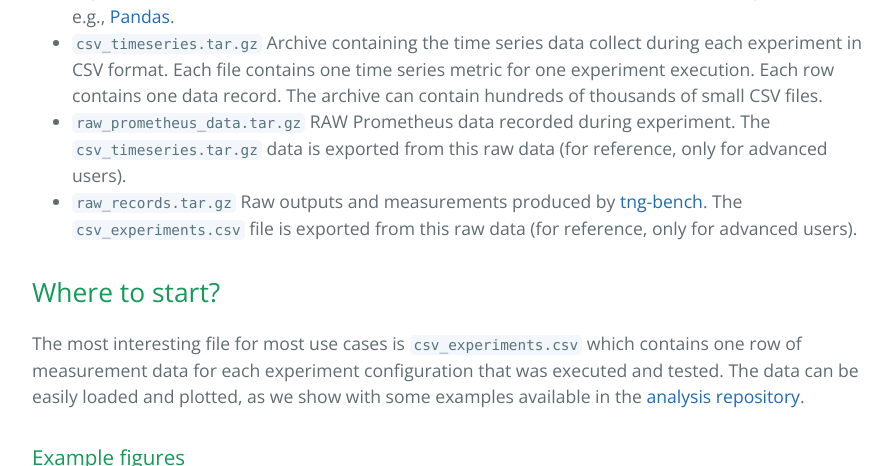
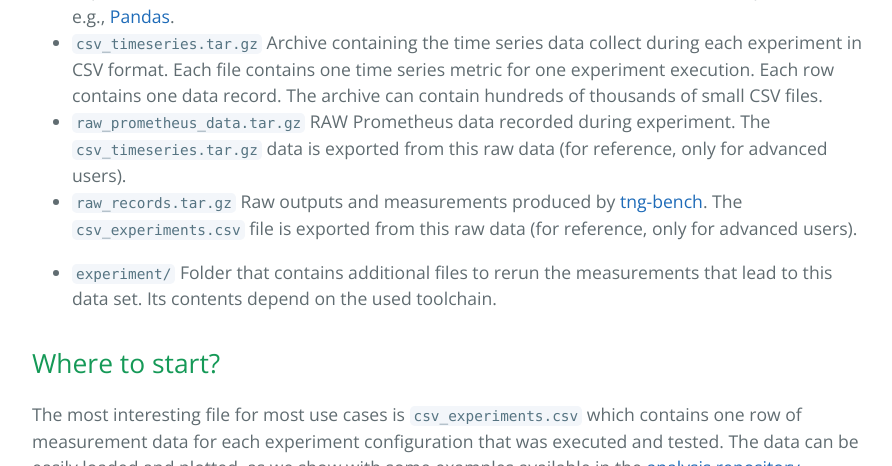
Before and after one commit to sndzoo/sndzoo.github.io, a Jekyll site: the page built from index.md, in a window 1280 px wide and 900 px high, scrolled down 3938 px, cut to the strip 0-466 px from the top of the window. Shown: the whole strip, without its empty margins (192-1084 px from the left). Built offline with Jekyll 4.4.1, drawn with Linux system fonts in a browser that asks for light colours; our own code applies the rules of GitHub Pages for plain Markdown files.

Commit message:
update
Signed-off-by: peusterm <manuel.peuster@uni-paderborn.de>

```diff
--- a/index.md
+++ b/index.md
@@ -121,6 +121,8 @@ $ tree -h ds_nfv_sec01
 * `raw_prometheus_data.tar.gz` RAW Prometheus data recorded during experiment. The `csv_timeseries.tar.gz` data is exported from this raw data  (for reference, only for advanced users).
 * `raw_records.tar.gz` Raw outputs and measurements produced by [tng-bench](https://github.com/sonata-nfv/tng-sdk-benchmark). The  `csv_experiments.csv` file is exported from this raw data (for reference, only for advanced users).
 
+* `experiment/` Folder that contains additional files to rerun the measurements that lead to this data set. Its contents depend on the used toolchain.
+
 ## Where to start?
 
 The most interesting file for most use cases is `csv_experiments.csv` which contains one row of measurement data for each experiment configuration that was executed and tested. The data can be easily loaded and plotted, as we show with some examples available in the [analysis repository](https://github.com/sndzoo/analysis).
```
